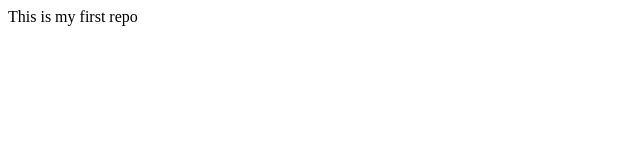
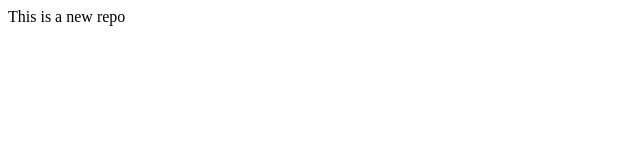
Before and after one commit to KunjShah1935/LocalRepo, a plain HTML site: page index.html in a window 1280 px wide. Shown: the full height of the page, 0-640 px from the left. Drawn offline with Linux system fonts and the light colour scheme.

Commit message:
First repo

```diff
--- a/index.html
+++ b/index.html
@@ -1 +1 @@
-<p>This is my first repo</p>
+<p>This is a new repo</p>
```
